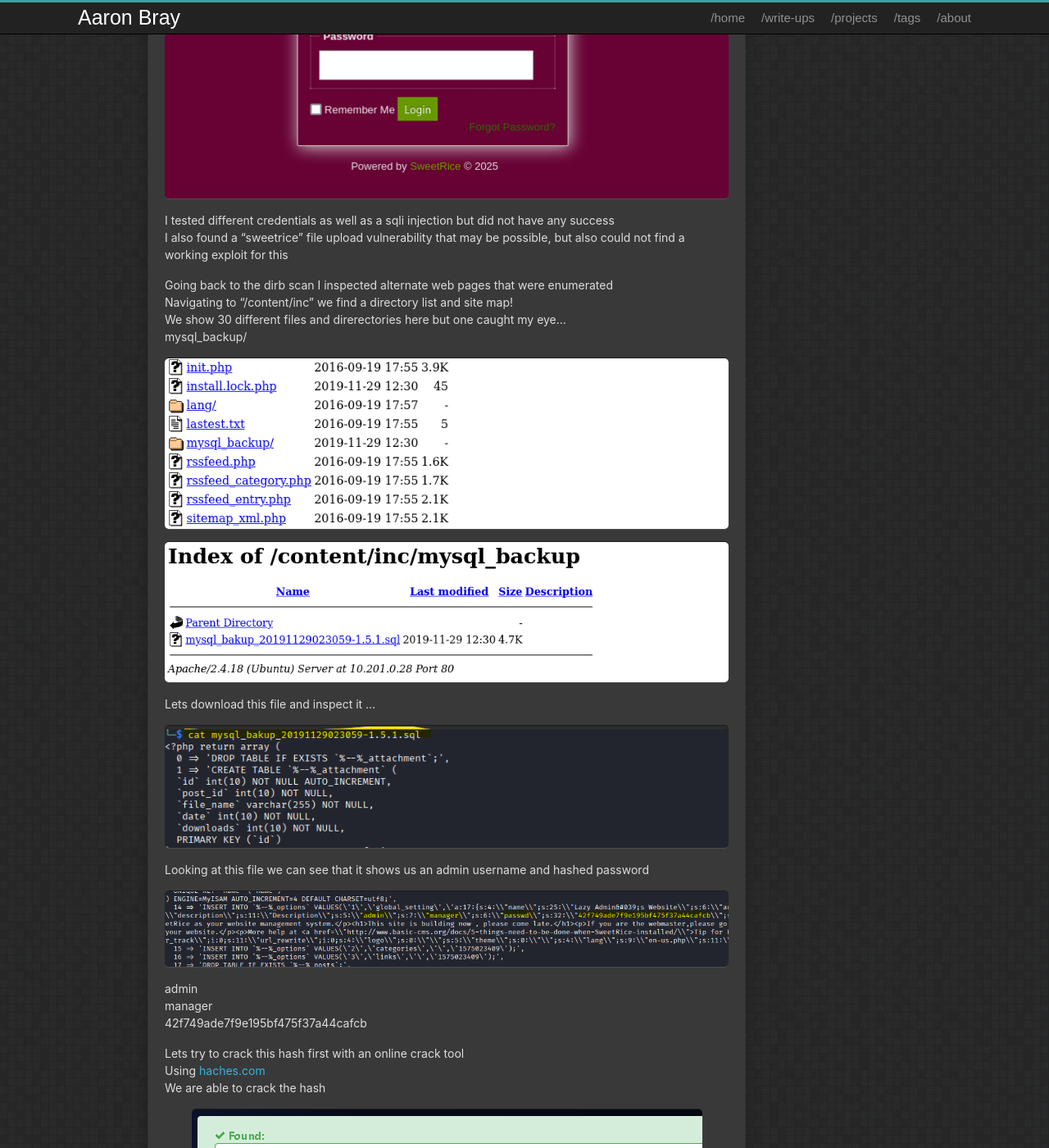
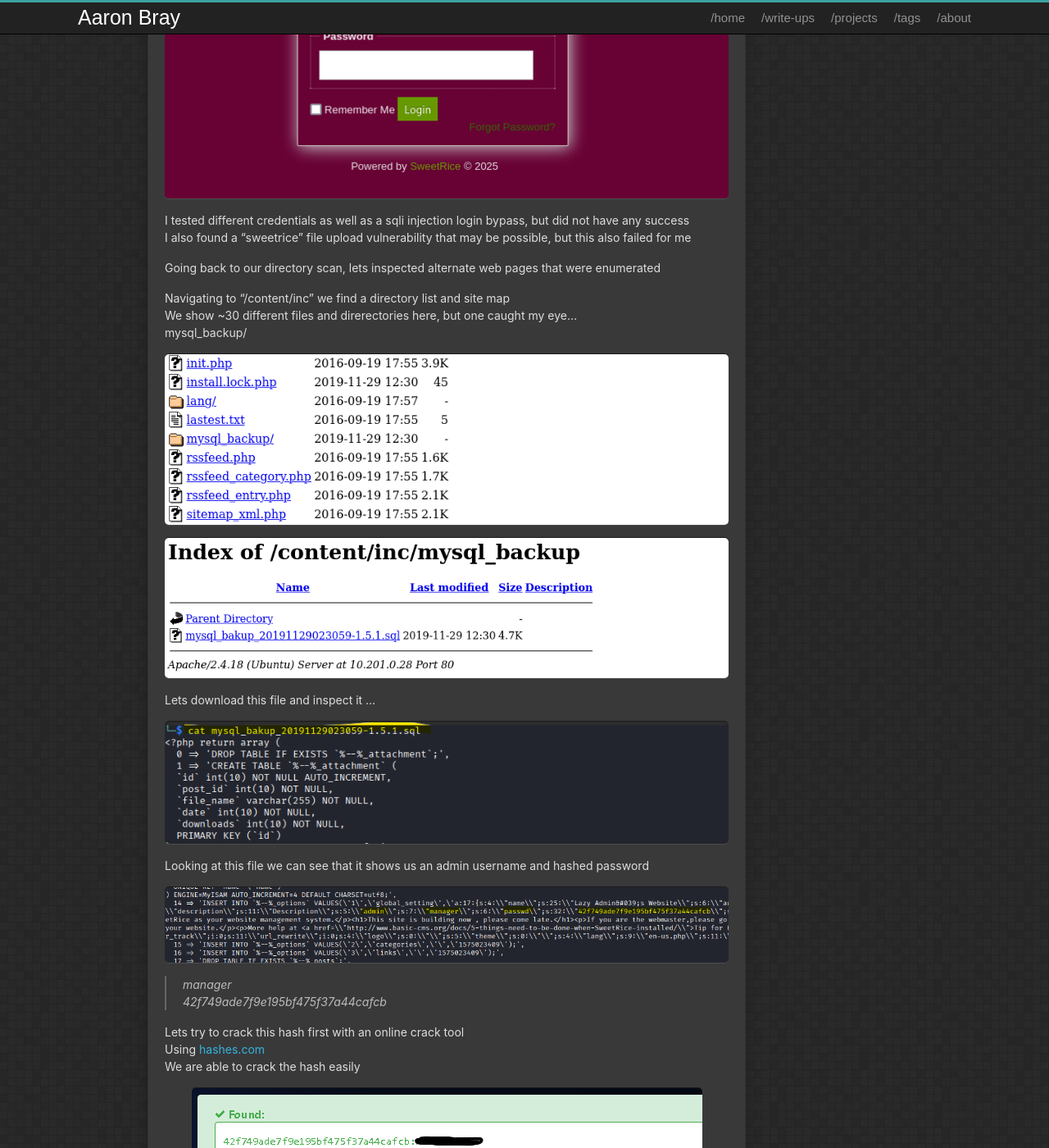
Before and after one commit to AaronBray/AaronBray.github.io, a Jekyll site: the page built from _posts/2025-09-10-Lazy-Admin.md, in a window 1280 px wide and 1400 px high, scrolled down 1236 px. Shown: the whole window at 82% size. Built offline with Jekyll 4.4.1, drawn with Linux system fonts in a browser that asks for light colours; some of the changed text lies outside the part shown.

Commit message:
Update 2025-09-10-Lazy-Admin.md

```diff
--- a/_posts/2025-09-10-Lazy-Admin.md
+++ b/_posts/2025-09-10-Lazy-Admin.md
@@ -50,12 +50,13 @@ Moving further into the directory into the "/content/as" page shows us that ther
 ![img]({{ '/assets/images/4-lazyadmin.png' | relative_url }}){: .center-image }
 
 
-I tested different credentials as well as a sqli injection but did not have any success
-I also found a "sweetrice" file upload vulnerability that may be possible, but also could not find a working exploit for this
+I tested different credentials as well as a sqli injection login bypass, but did not have any success
+I also found a "sweetrice" file upload vulnerability that may be possible, but this also failed for me
 
-Going back to the dirb scan I inspected alternate web pages that were enumerated
-Navigating to "/content/inc" we find a directory list and site map!
-We show 30 different files and direrectories here but one caught my eye...
+Going back to our directory scan, lets inspected alternate web pages that were enumerated
+
+Navigating to "/content/inc" we find a directory list and site map
+We show ~30 different files and direrectories here, but one caught my eye...
 mysql_backup/
 
 
@@ -80,21 +81,19 @@ Looking at this file we can see that it shows us an admin username and hashed pa
 ![img]({{ '/assets/images/8-lazyadmin.png' | relative_url }}){: .center-image }
 
 
-admin
-manager
-42f749ade7f9e195bf475f37a44cafcb
+>manager
+>42f749ade7f9e195bf475f37a44cafcb
 
 
 Lets try to crack this hash first with an online crack tool
-Using [haches.com](https://hashes.com/en/decrypt/hash)
-We are able to crack the hash
+Using [hashes.com](https://hashes.com/en/decrypt/hash)
+We are able to crack the hash easily
 
 
 
 ![img]({{ '/assets/images/9-lazyadmin.png' | relative_url }}){: .center-image }
 
 
->Password123
 
 Let's try to Login with the new credentials at the login page...
 >Account: manager
@@ -144,7 +143,8 @@ Lets move into the /home directory and capture our root flag
 
 _________________
 
-We now got the User Flag
+We now got the User Flag !!!
+
 Lets try and escalate our privilege to get the root flag...
 
 
```
